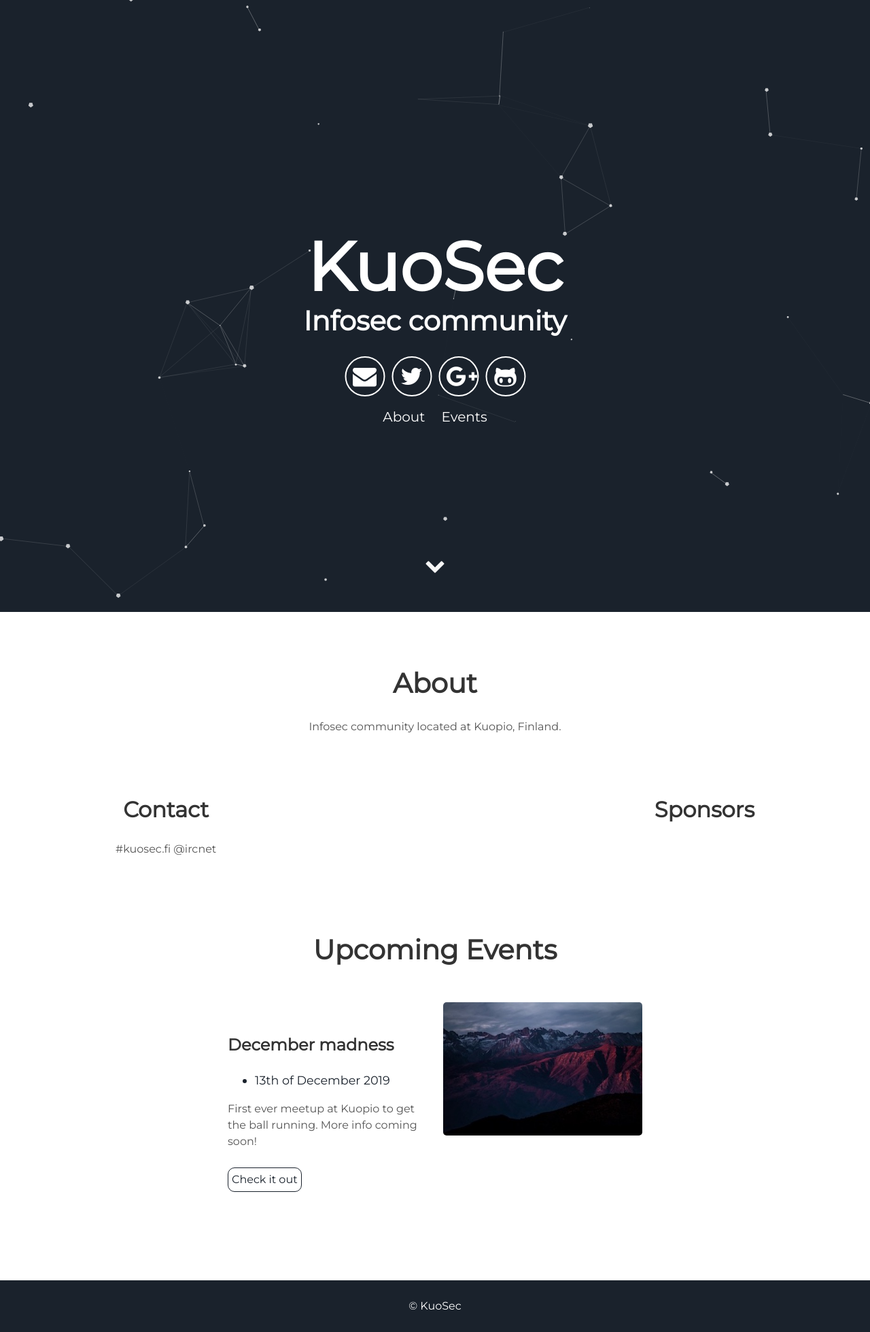
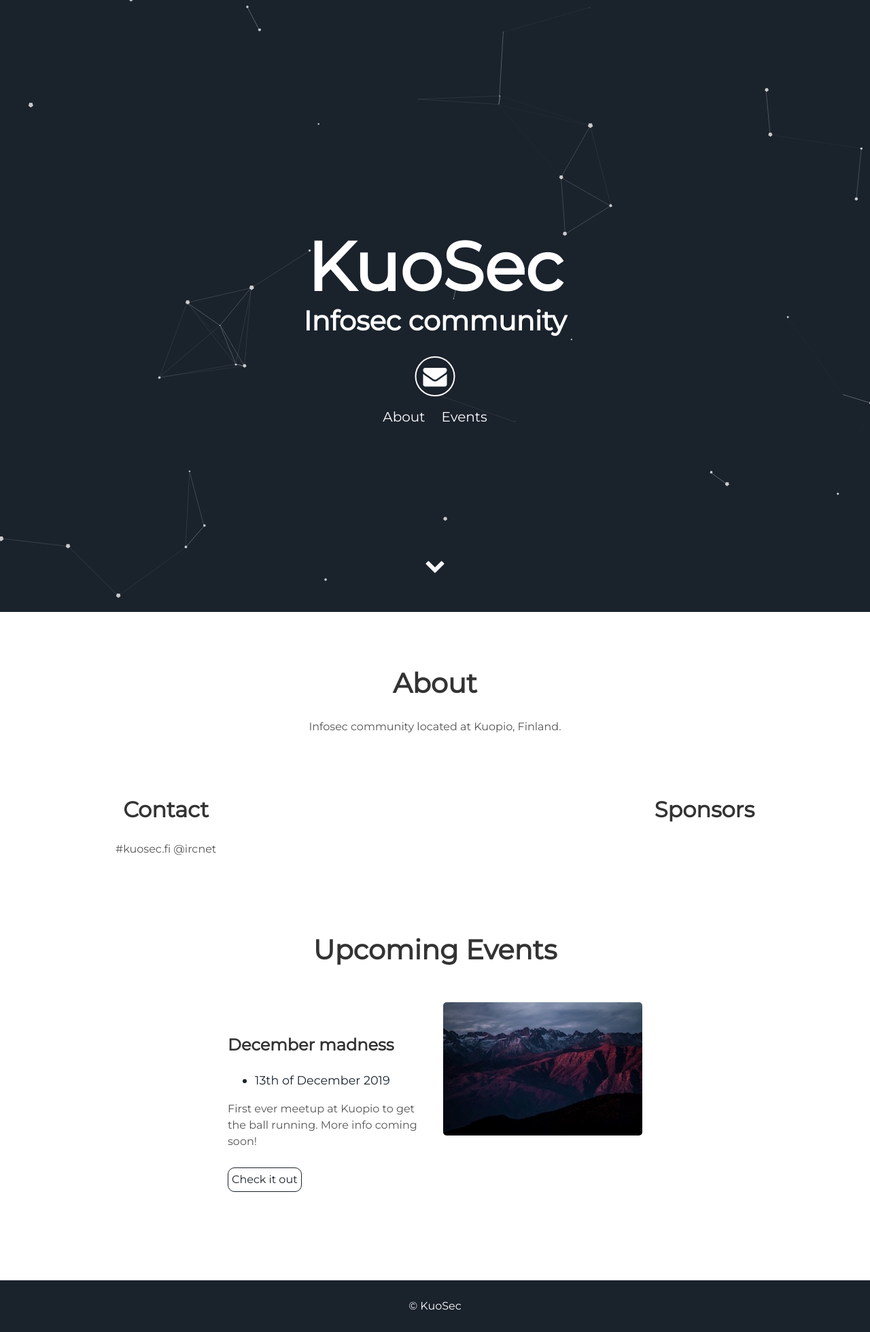
Before and after one commit to kuosec/kuosec.github.io, a Jekyll site: the page built from index.html, in a window 1280 px wide. Shown: the whole page at 68% size. Built offline with Jekyll 4.4.1, drawn with Linux system fonts in a browser that asks for light colours.

Commit message:
Update header.html

```diff
--- a/_includes/header.html
+++ b/_includes/header.html
@@ -5,10 +5,7 @@
         <span class="site-description">{{site.user_title}}</span>
       </h1>
       <div class="header-icons">
-        <a aria-label="Send email" href="mailto:kuosec@kuosec.fi"><i class="icon fa fa-envelope"></i></a>
-        <a aria-label="My Twitter" target="_blank" href="#"><i class="icon fa fa-twitter" aria-hidden="true"></i></a>
-        <a aria-label="My Google Plus" target="_blank" href="#"><i class="icon fa fa-google-plus" aria-hidden="true"></i></a>
-        <a aria-label="My Github" target="_blank" href="#"><i class="icon fa fa-github-alt" aria-hidden="true"></i></a>
+        <a aria-label="Send email" href="mailto:jouni.ihanus@gmail.com"><i class="icon fa fa-envelope"></i></a>
       </div>
       <div class="header-links">
         <a class="link" href="#about" data-scroll>About</a>
```
